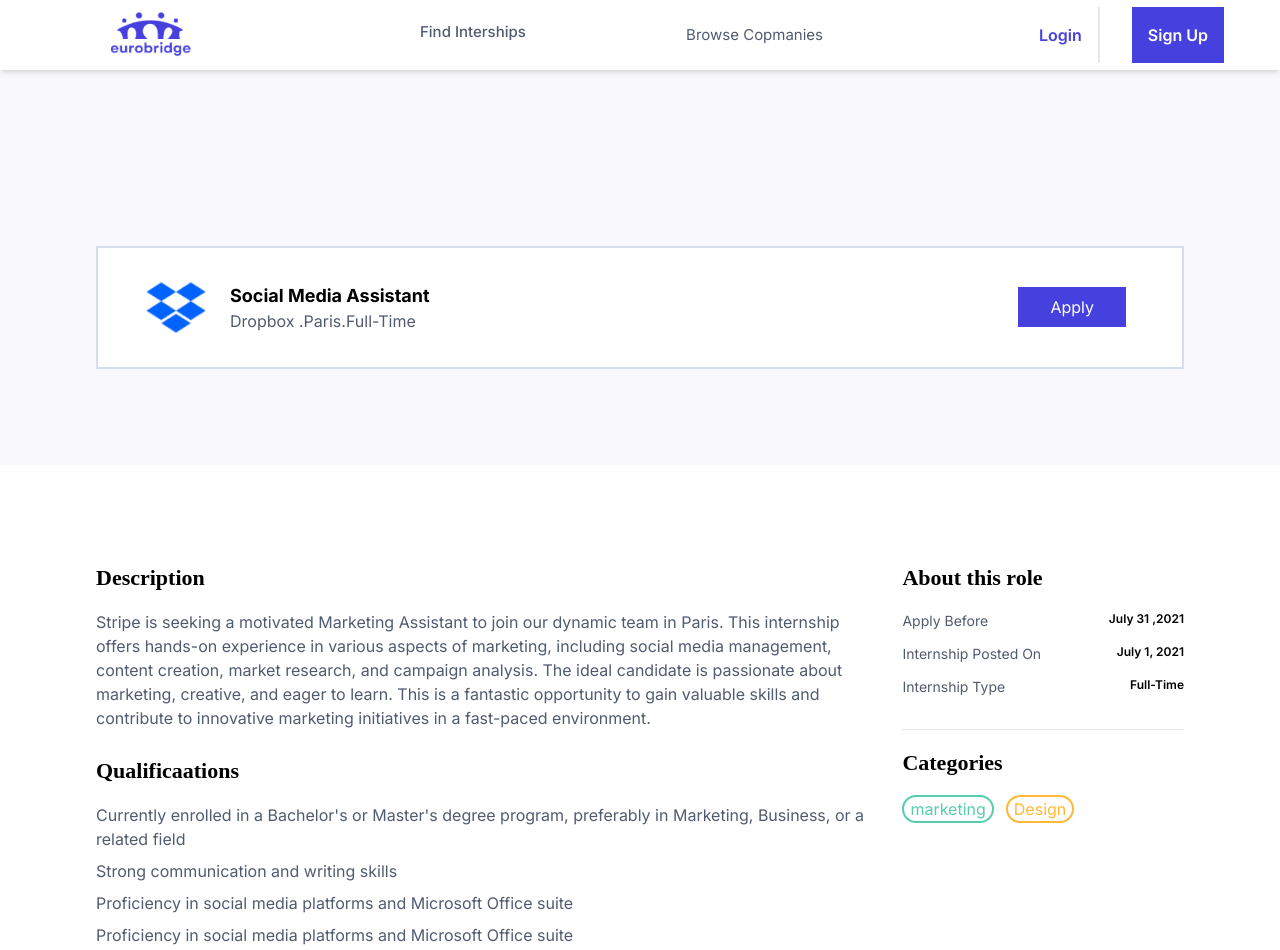
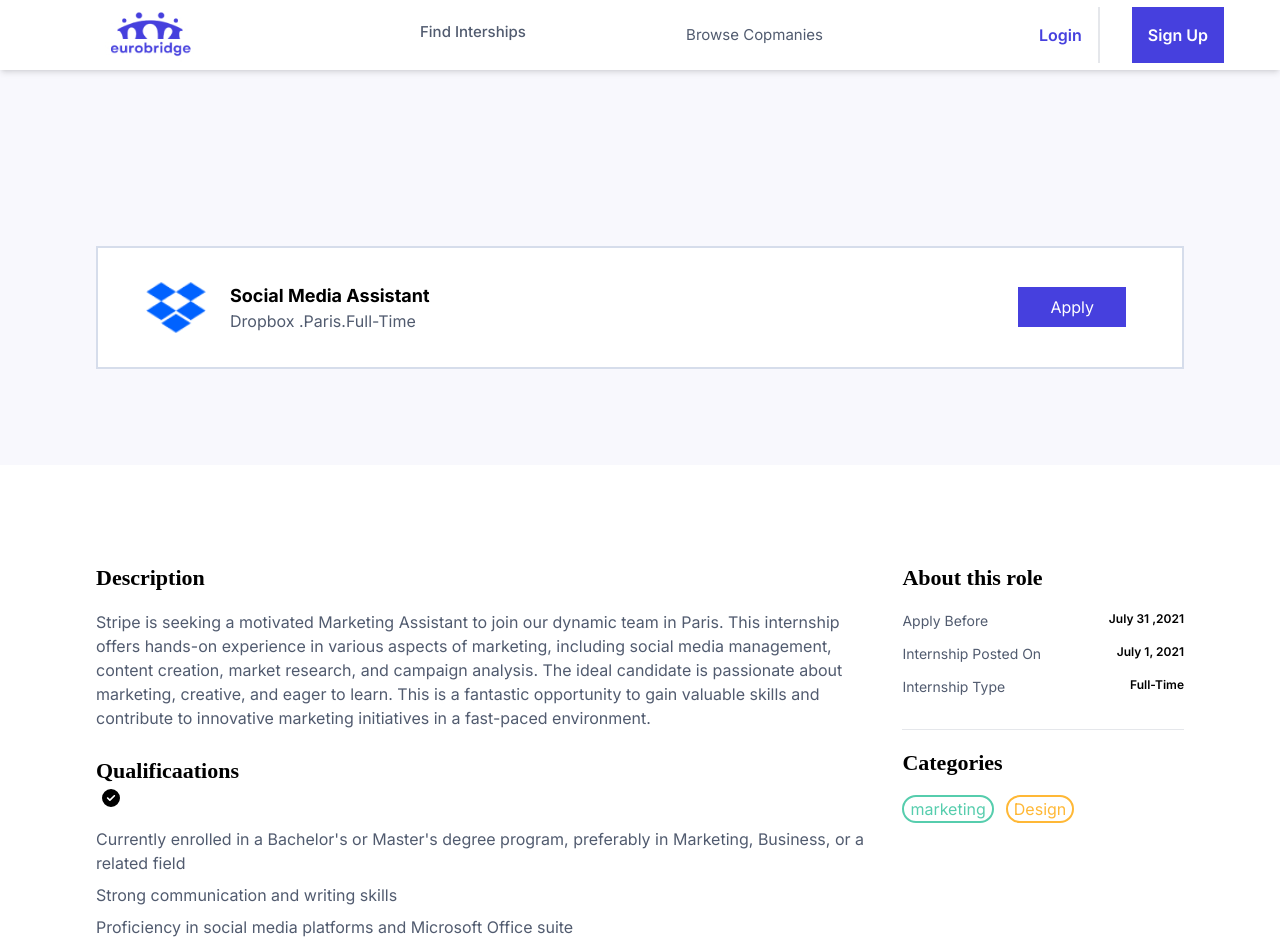
Before and after one commit to lostyoru/euro-bridge-front, a Next.js app: page /Intership in a window 1280 px wide. Shown: the top 950 px of the page. Built offline with nearby package versions, Linux system fonts and the light colour scheme; a web font is replaced by a local one.

Commit message:
commited

```diff
--- a/app/Intership/page.tsx
+++ b/app/Intership/page.tsx
@@ -3,6 +3,8 @@
 import Link from "next/link";
 import IntershipCard1 from "../_components/IntershipCard1";
 import { FontAwesomeIcon } from "@fortawesome/react-fontawesome";
+import { faCheckCircle } from "@fortawesome/free-solid-svg-icons";
+
 function Intership() {
   return (
     <div>
@@ -36,7 +38,12 @@
               <div >
               <ul>
                 <li>
-
+                <FontAwesomeIcon
+              icon={faCheckCircle}
+              className=" text-lg mr-4"
+              width={30}
+              height={30}
+            />
                   <p className="text-p mt-4">Currently enrolled in a Bachelor&apos;s or Master&apos;s degree program, preferably in Marketing, Business, or a related field</p>
                 </li>
                 <li>
--- a/app/_components/Herosection.tsx
+++ b/app/_components/Herosection.tsx
@@ -7,7 +7,7 @@
     <div className="flex flex-row justify-around ml-20  ">
       <div className={`flex flex-col ml-5 mr-0 my-10 `}>
       <p className="text-[55px] leading-[4.5rem] mt-10 font-bold font-body w-1/3 " >
-        Where <span className="text-[#26A4FF]"> <br/>Trainees </span> And <span className="text-[#26A4FF]">Traineeships </span> <span className="text-primary" >Meet</span>
+        Where <span className="text-[#26A4FF]"> Trainees </span> And <span className="text-[#26A4FF]"> Traineeships </span> <span className="text-primary" >Meet</span>
       </p>
       <p className="text-p mt-4">Launch Your European Career: Connect with Top  <br />Companies & Ignite Your Potential.</p>
       </div>
```
Also changed, not shown: public/checked.png (added).
